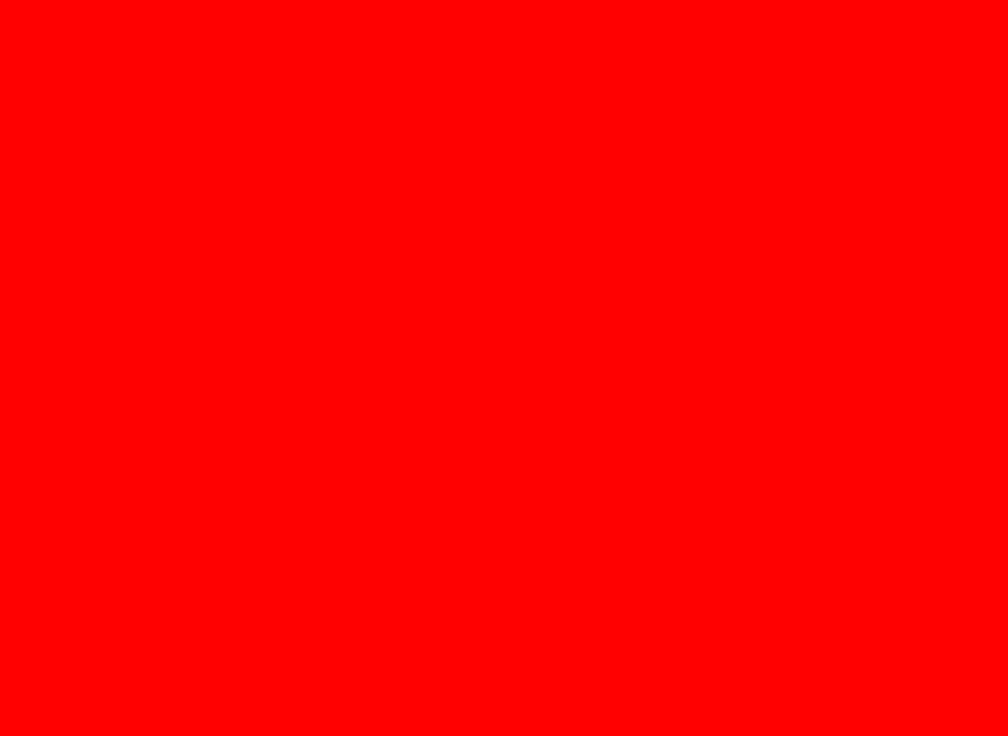
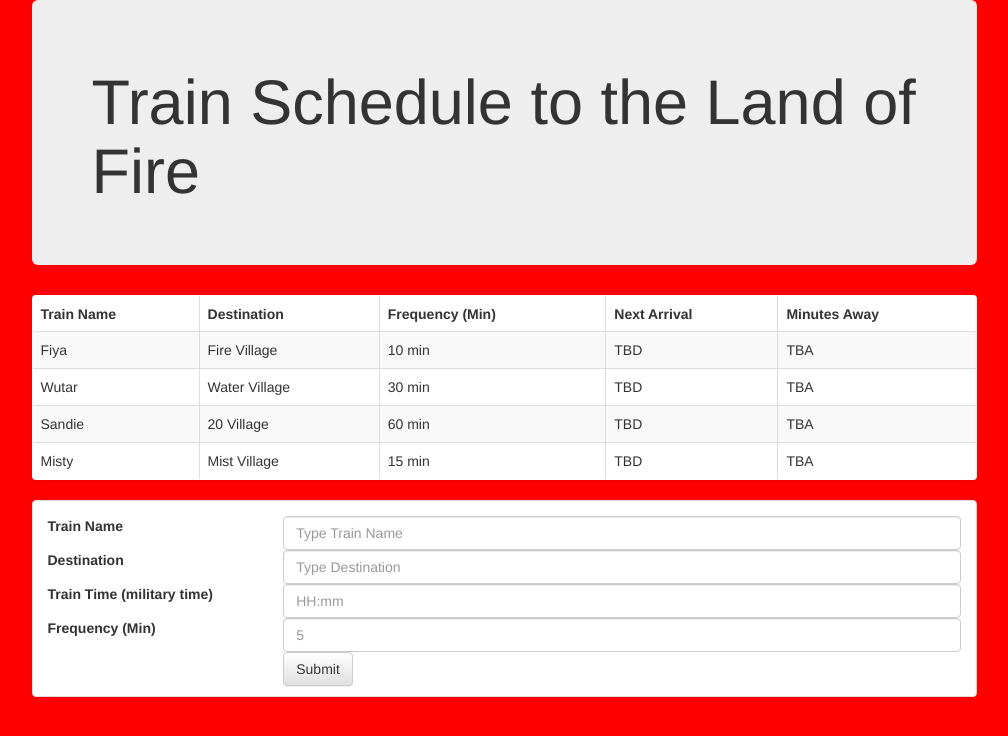
Before and after one commit to EliseoFeria14/TrainSchedule, a plain HTML site: page index.html in a window 1280 px wide. Shown: the whole page, without its empty margins (136-1144 px from the left). Drawn offline with nearby package versions, Linux system fonts and the light colour scheme.

Commit message:
html styling

```diff
--- a/index.html
+++ b/index.html
@@ -3,12 +3,119 @@
 <head>
 	<meta charset="utf-8">
 	<title>Train Schedule</title>
+	<!-- Latest compiled and minified CSS -->
+	<link rel="stylesheet" href="https://maxcdn.bootstrapcdn.com/bootstrap/3.3.7/css/bootstrap.min.css" integrity="sha384-BVYiiSIFeK1dGmJRAkycuHAHRg32OmUcww7on3RYdg4Va+PmSTsz/K68vbdEjh4u" crossorigin="anonymous">
+
+	<!-- Optional theme -->
+	<link rel="stylesheet" href="https://maxcdn.bootstrapcdn.com/bootstrap/3.3.7/css/bootstrap-theme.min.css" integrity="sha384-rHyoN1iRsVXV4nD0JutlnGaslCJuC7uwjduW9SVrLvRYooPp2bWYgmgJQIXwl/Sp" crossorigin="anonymous">
 	<!-- CSS stylesheet -->
 	<link rel="stylesheet" type="text/css" href="assets/css/style.css">
 	<!-- JS stylesheet -->
 	<script type="text/javascript" src =" assets/javascript/trainschedule.js"></script>
 </head>
 <body>
+	<div class="container">
+		<div class="row">
+			<div class="col-lg-10 col-lg-offset-1">
+				<div class="jumbotron">
+					<h1>Train Schedule to the Land of Fire</h1>
+				</div>
+			</div>
+		</div>
+
+		<div class="row">
+			<div class="col-lg-10 col-lg-offset-1">
+				<div class="panel panel default">
+					<table class="table table-striped table-bordered">
+						<thead>
+							<tr>
+								<th><strong>Train Name</strong></th>
+								<th><strong>Destination</strong></th>
+								<th><strong>Frequency (Min)</strong></th>
+								<th><strong>Next Arrival</strong></th>
+								<th><strong>Minutes Away</strong></th>
+							<tr>
+						</thead>
+
+						<tbody>
+							<tr>
+								<td>Fiya</td>
+								<td>Fire Village</td>
+								<td>10 min</td>
+								<td>TBD</td>
+								<td>TBA</td>
+							</tr>
+							<tr>
+								<td>Wutar</td>
+								<td>Water Village</td>
+								<td>30 min</td>
+								<td>TBD</td>
+								<td>TBA</td>
+							</tr>
+							<tr>
+								<td>Sandie</td>
+								<td>20 Village</td>
+								<td>60 min</td>
+								<td>TBD</td>
+								<td>TBA</td>
+							</tr>
+							<tr>
+								<td>Misty</td>
+								<td>Mist Village</td>
+								<td>15 min</td>
+								<td>TBD</td>
+								<td>TBA</td>
+							</tr>
+						</tbody>
+					</table>
+				</div>
+			</div>
+		</div>
+
+		<div class="row">
+			<div class="col-lg-10 col-lg-offset-1">
+				<div class="panel panel-default">
+					<form class="horizontal-from">
+						<div class="form-group">
+							<label for="TrainNameInput" class="col-md-3 control-lable">Train Name</label>
+							<div class="col-md-9">
+								<input type="text" class="form-control" id="TrainNameInput" name="TrainName" placeholder="Type Train Name">
+							</div>
+						</div>
+						<br>
+						<div class="form-group">
+							<label for="destinationInput" class="col-md-3 control-lable">Destination</label>
+							<div class="col-md-9">
+								<input type="text" class="form-control" id="destinationInput" name="Destination" placeholder="Type Destination">
+							</div>
+						</div>
+						<br>
+						<div class="form-group">
+							<label for="initialTrainTime" class="col-md-3 control-lable">Train Time (military time)</label>
+							<div class="col-md-9">
+								<input type="text" class="form-control" id="initialTrainTime" name="intialTimeInput" placeholder="HH:mm">
+							</div>
+						</div>
+						<br>
+						<div class="form-group">
+							<label for="frequencyInput" class="col-md-3 control-lable">Frequency (Min)</label>
+							<div class="col-md-9">
+								<input type="text" class="form-control" id="frequencyInput" name="Frequency" placeholder="5">
+							</div>
+						</div>
+						<br>
+						<div class="form-group">
+							<div class="col-md-10 col-md-offset-3">
+								<button type="submit" class="btn btn-default">Submit</button>
+							</div>
+						</div>
+						<br>
+						<br>
+					</form>
+				</div>
+			</div>
+		</div>
+	</div>
 
 </body>
 </html>
```
